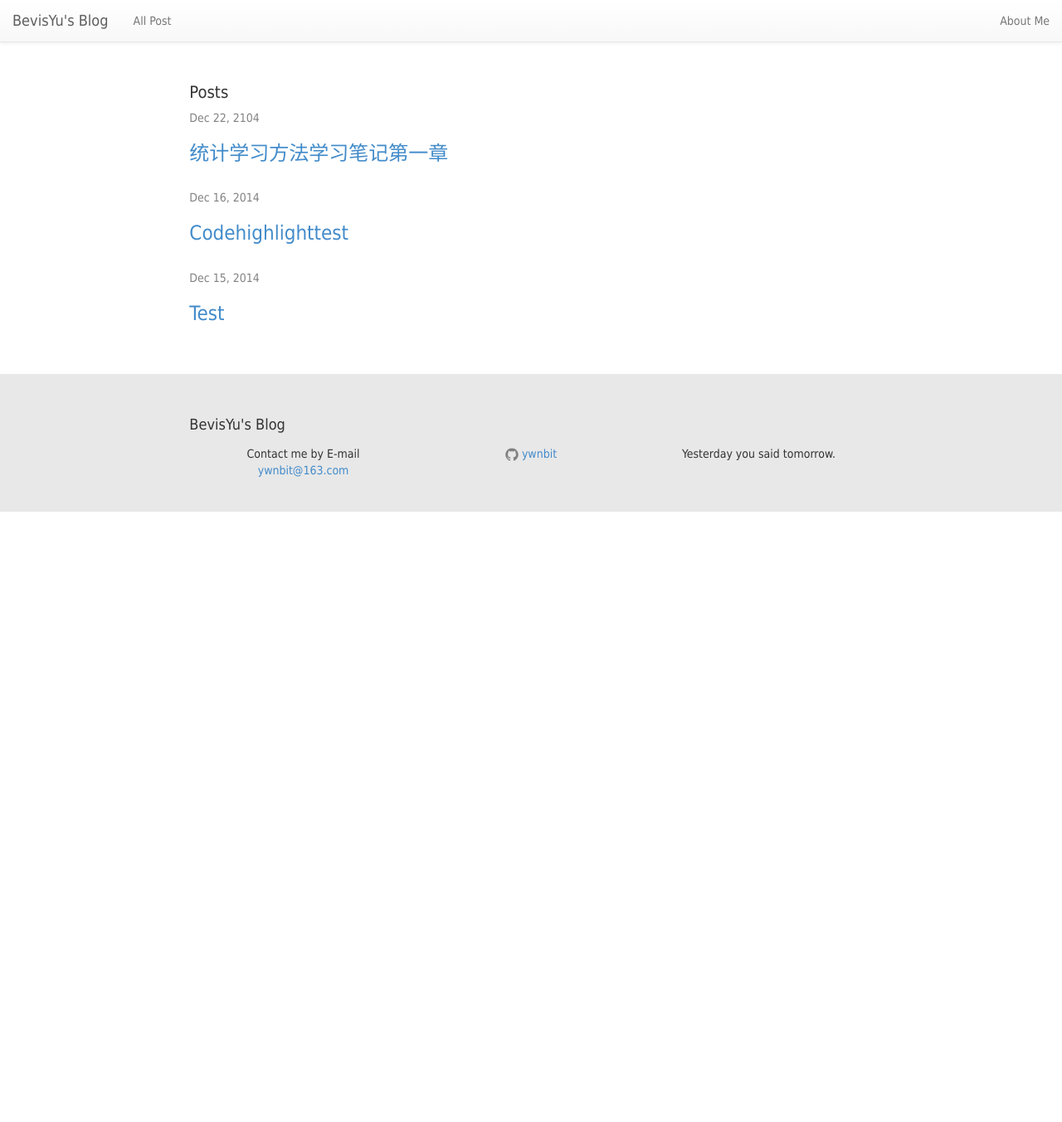
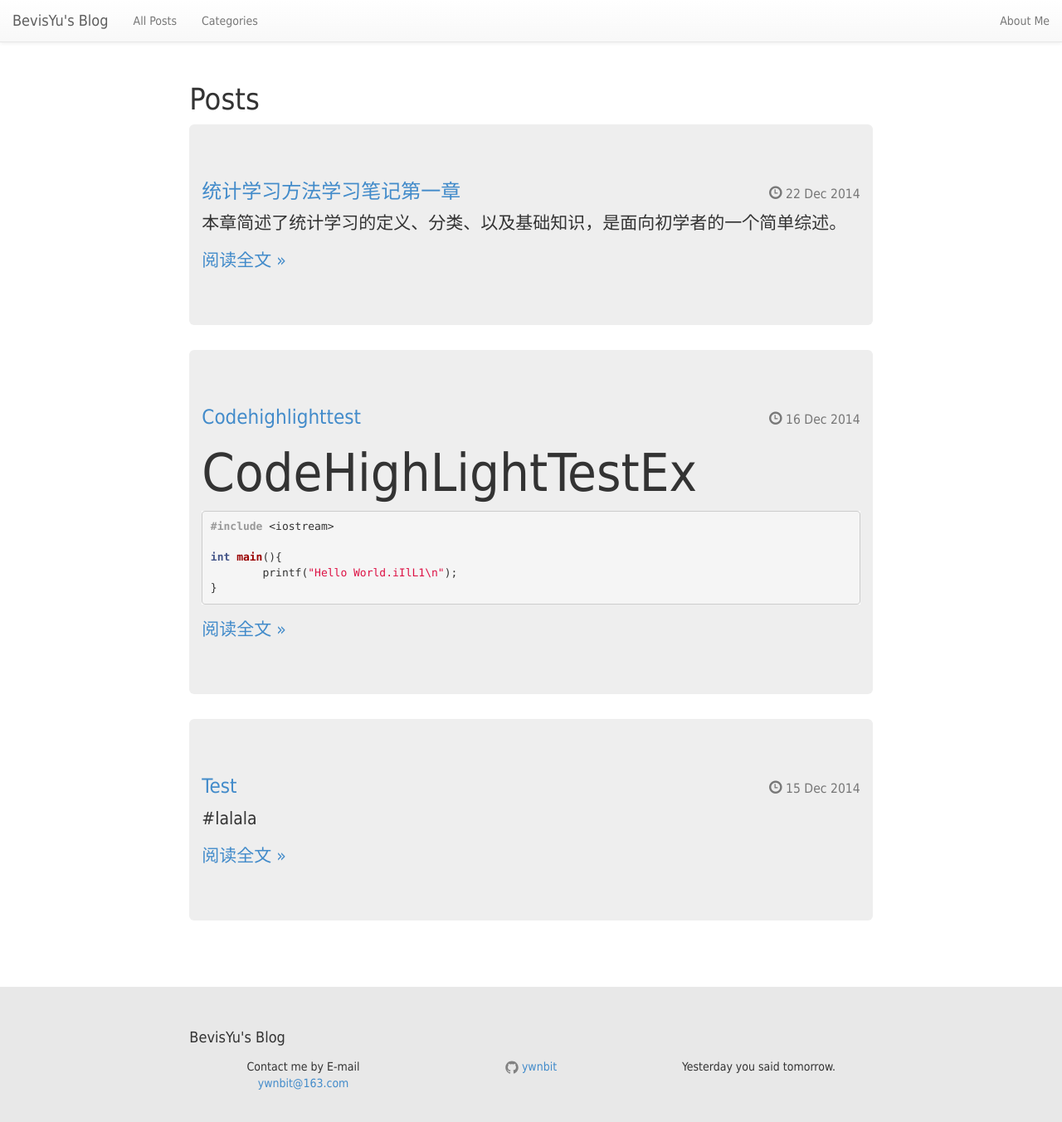
Before and after one commit to ywnbit/ywnbit.github.com, a Jekyll site: the page built from post/index.html, in a window 1280 px wide and 1356 px high. Shown: the top 1353 px of the window at 83% size. Built offline with Jekyll 4.4.1, drawn with Linux system fonts in a browser that asks for light colours; the list of posts is cut into pages by our own code.

Commit message:
launch_category_and_change_post_view

```diff
--- a/_config.yml
+++ b/_config.yml
@@ -9,6 +9,9 @@ url: "http://yourdomain.com" # the base hostname & protocol for your site
 github_username:  ywnbit
 encoding: utf-8
 
+paginate: 8
+paginate_path: "post/page:num"
+
 # Build settings
 markdown: kramdown
 highlighter: pygments
--- a/_includes/nav.html
+++ b/_includes/nav.html
@@ -14,7 +14,10 @@
     <!-- Collect the nav links, forms, and other content for toggling -->
     <div class="collapse navbar-collapse" id="bs-example-navbar-collapse-1">
       <ul class="nav navbar-nav">
-        <li><a href="{{ "/post" | prepend: site.baseurl }}">All Post</a></li>
+        <li><a href="{{ "/post" | prepend: site.baseurl }}">All Posts</a></li>
+      </ul>
+      <ul class="nav navbar-nav">
+        <li><a href="{{ "/category" | prepend: site.baseurl }}">Categories</a></li>
       </ul>
       <ul class="nav navbar-nav navbar-right">
         <li><a href="{{ "/about" | prepend: site.baseurl }}">About Me</a></li>
--- a/_layouts/post.html
+++ b/_layouts/post.html
@@ -8,6 +8,7 @@ layout: default
     <p class="post-meta">{{ page.date | date: "%b %-d, %Y" }}{% if page.author %} • {{ page.author }}{% endif %}{% if page.meta %} • {{ page.meta }}{% endif %}</p>
   </header>
 
+
   <article class="post-content">
     {{ content }}
   </article>
--- a/_posts/2104-12-22-TjxxfflhP1.md
+++ b/_posts/2014-12-22-TjxxfflhP1.md
@@ -1,15 +1,18 @@
 ---
-layout: default
+layout: post
 title: 统计学习方法学习笔记第一章
+category: 机器学习
 ---
 
-#第一章 统计学习方法概论
+本章简述了统计学习的定义、分类、以及基础知识，是面向初学者的一个简单综述。
 
 ##统计学习
+---
 
 统计学习是通过大量**数据**得到从输入到输出的一个**映射**，即`模型`
 
 ##统计学习的分类
+---
 
 - 监督学习：通过预先标注好的输入输出对作为训练集，得到一个最优的模型
 	+ 回归问题：输入和输出都是**连续**变量
@@ -22,6 +25,7 @@ title: 统计学习方法学习笔记第一章
 本书主要讨论监督学习问题
 
 ##基本概念
+---
 
 - 输入空间：输入所有可能取值的集合
 - 输出空间：输出所有可能取值的集合，通常远远小于输入空间
@@ -30,6 +34,7 @@ title: 统计学习方法学习笔记第一章
 - 假设空间：输入空间到输出空间的映射的集合
 
 ##统计学习三要素
+---
 
 统计学习方法由`模型`、`策略`、`算法`三个要素构成。
 
@@ -89,6 +94,7 @@ title: 统计学习方法学习笔记第一章
 最优化问题的求解依赖于具体的算法，如何找到全局最优解，如何保证求解过程的高效，都是和算法相关的问题
 
 ##模型评估与模型选择
+---
 
 ###训练误差与测试误差
 
--- a/post/index.html
+++ b/post/index.html
@@ -4,18 +4,55 @@ layout: default
 
 <div class="home">
 
-  <h1 class="page-heading">Posts</h1>
+    <h1>Posts</h1>
 
-  <ul class="post-list">
-    {% for post in site.posts %}
-      <li>
-        <span class="post-meta">{{ post.date | date: "%b %-d, %Y" }}</span>
-
-        <h2>
-          <a class="post-link" href="{{ post.url | prepend: site.baseurl }}">{{ post.title }}</a>
-        </h2>
-      </li>
+    <!-- Loop output paged posts -->
+    {% for post in paginator.posts %}
+    <div class="jumbotron">
+	<div class="container-fluid">
+	<h3>
+	    <table width="100%">
+		<tr>
+		    <td>
+			<a href="{{ post.url }}">
+			    {{ post.title }}
+			</a>
+		    </td>
+		    <td align=right>
+			<small>
+			    <span class="glyphicon glyphicon-time"></span>
+			    {{ post.date | date_to_string }}
+			</small>
+		    </td>
+		</tr>
+	    </table>
+	</h3>
+	{{ post.excerpt }}
+	<p> <a href="{{ post.url }}"><span >阅读全文 &raquo; </span></a></p>
+	</div>
+    </div>
     {% endfor %}
-  </ul>
+    <!-- Pager indicator -->
+    <ul class="pager">
+	{% if paginator.previous_page %} {% if paginator.previous_page == 1 %}
+	<li class="previous">
+	    <a href="{{ site.url }}/">
+		&larr; Older
+	    </a>
+	</li>
+	{% else %}
+	<li class="previous">
+	    <a href="{{ site.url }}/page{{ paginator.previous_page }}">
+		&larr; Older
+	    </a>
+	</li>
+	{% endif %} {% endif %} {% if paginator.next_page %}
+	<li class="next">
+	    <a href="{{ site.url }}/page{{ paginator.next_page }}">
+		Newer &rarr;
+	    </a>
+	</li>
+	{% endif %}
+    </ul>
 
 </div>
```
Also changed, not shown: category/index.html (added, +41 -0 lines), 1 other file.
